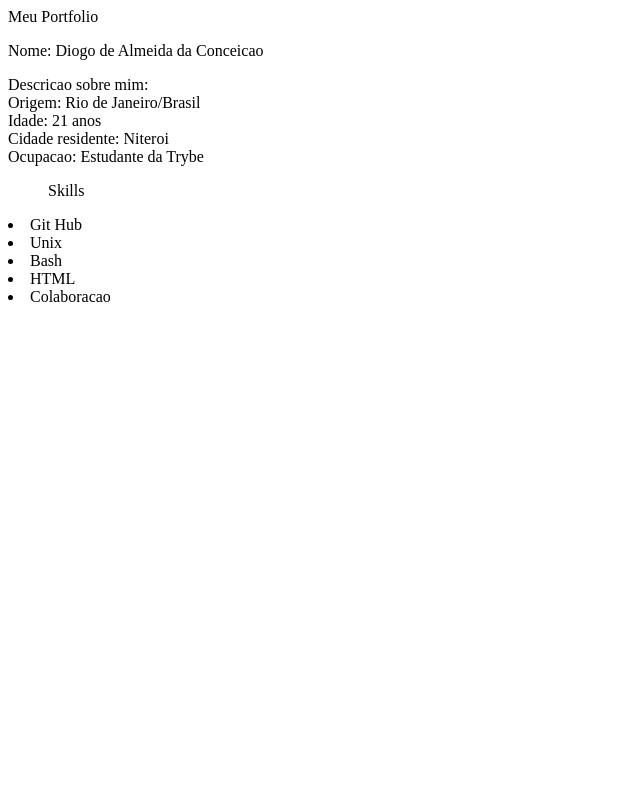
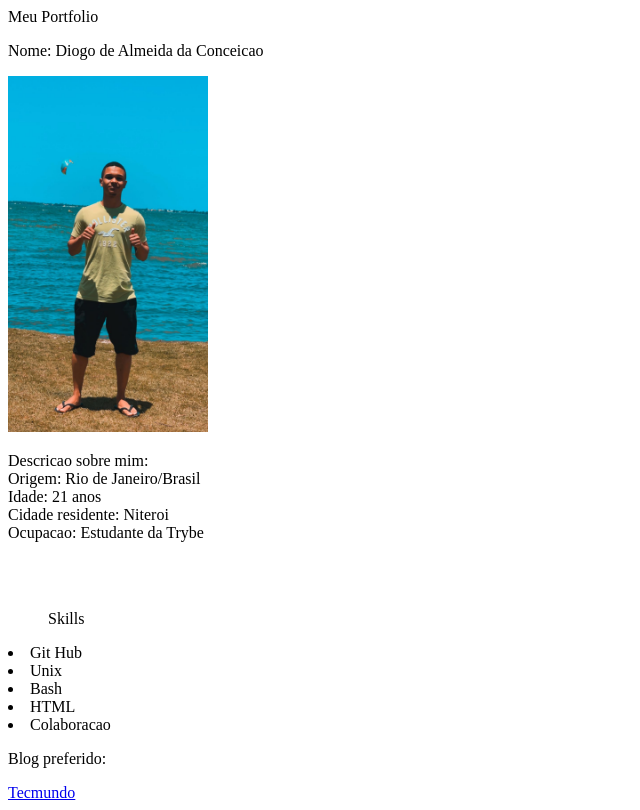
Before and after one commit to DiogAlmeida/trybe_portfolio, a plain HTML site: page index.html in a window 1280 px wide. Shown: the whole page, without its empty margins (0-640 px from the left). Drawn offline with Linux system fonts and the light colour scheme.

Commit message:
Foto adicionada

```diff
--- a/index.html
+++ b/index.html
@@ -9,7 +9,7 @@
     <!-- Nome completo -->
 <p>Nome: Diogo de Almeida da Conceicao</p>
 
-
+<img src="./WhatsApp Image 2022-09-08 at 15.38.59.jpeg" alt="Uma foto minha de corpo inteiro" width="200px">
 
 <!-- Descricao sobre mim -->
 <p>Descricao sobre mim: <br>
@@ -17,7 +17,7 @@
     Idade: 21 anos <br>
     Cidade residente: Niteroi <br>
     Ocupacao: Estudante da Trybe
-</p>
+</p> <BR></BR>
 
 <ul>Skills</ul>
 <li>Git Hub</li>
@@ -26,7 +26,8 @@
 <li>HTML</li>
 <li>Colaboracao</li>
 
-
+<p>Blog preferido:</p>
+<a href="https://www.tecmundo.com.br/" target="_blank">Tecmundo</a>
 
 
 
```
Also changed, not shown: WhatsApp Image 2022-09-08 at 15.38.59.jpeg (added).
